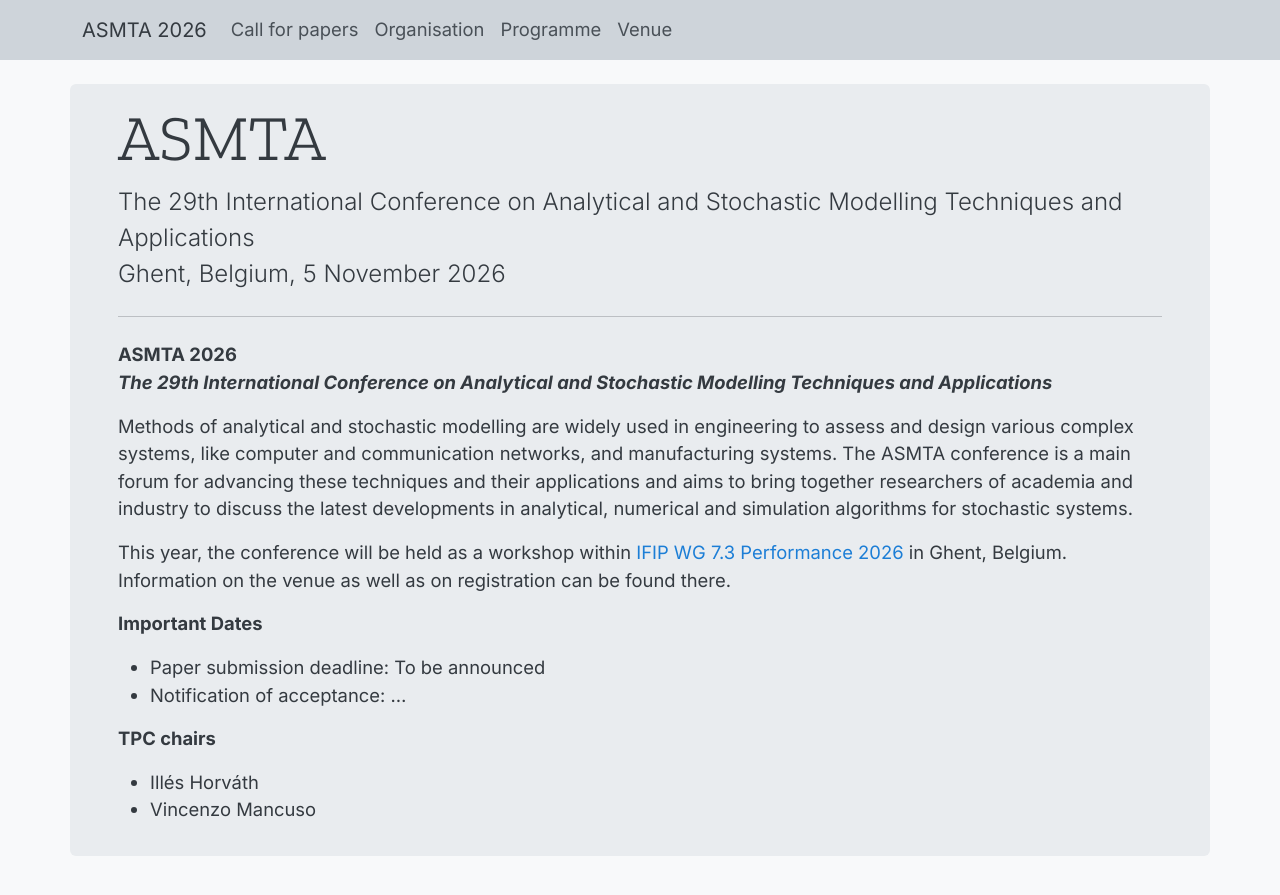
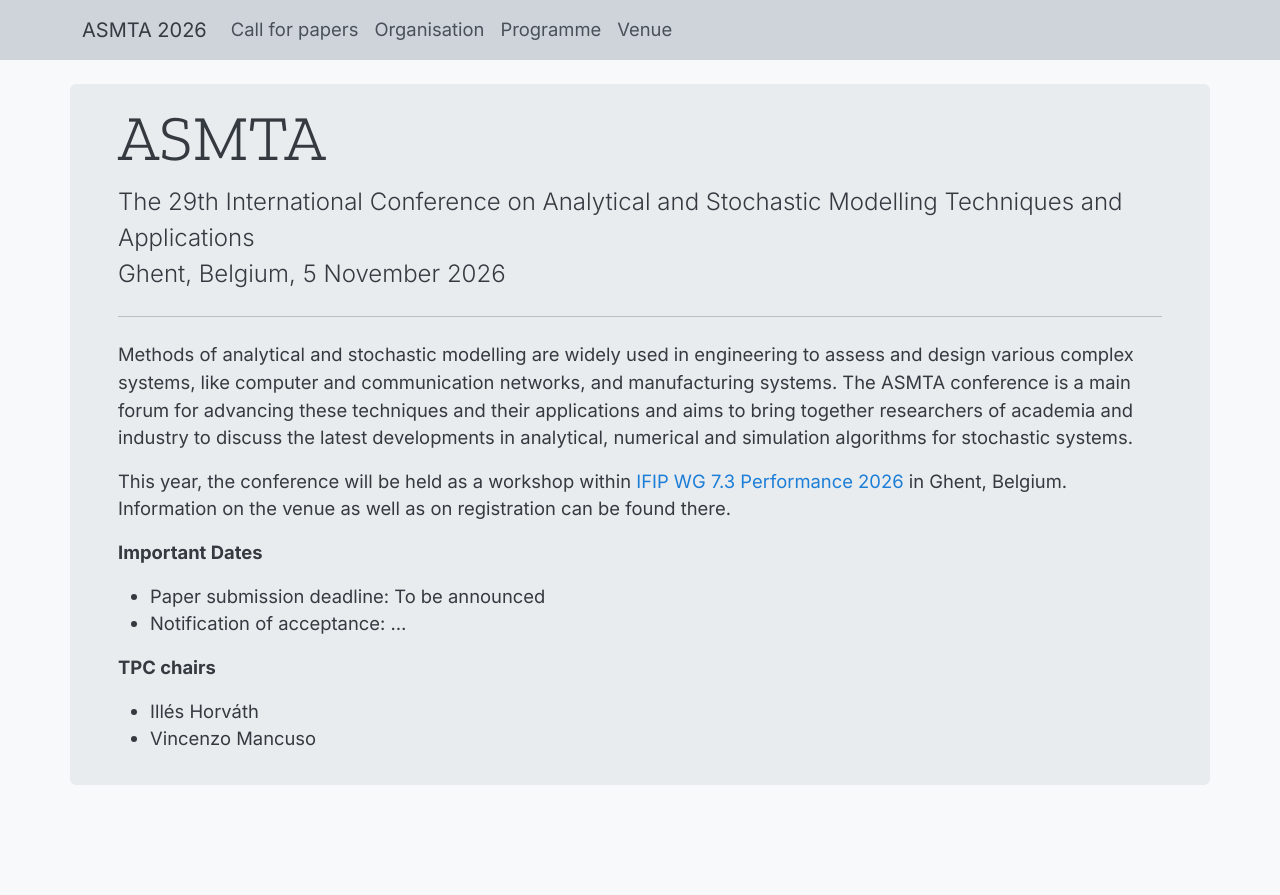
Before and after one commit to asmta/asmta.github.io, a Jekyll site: the page built from index.md, in a window 1280 px wide. Shown: the top 895 px of the page. Built offline with Jekyll 4.4.1, drawn with Linux system fonts in a browser that asks for light colours.

Commit message:
Update index.md

```diff
--- a/index.md
+++ b/index.md
@@ -2,9 +2,6 @@
 title: ASMTA
 layout: index
 ---
-
-**ASMTA 2026**
-***The 29th International Conference on Analytical and Stochastic Modelling Techniques and Applications***
 
 Methods of analytical and stochastic modelling are widely used in
 engineering to assess and design various complex systems, like
```
